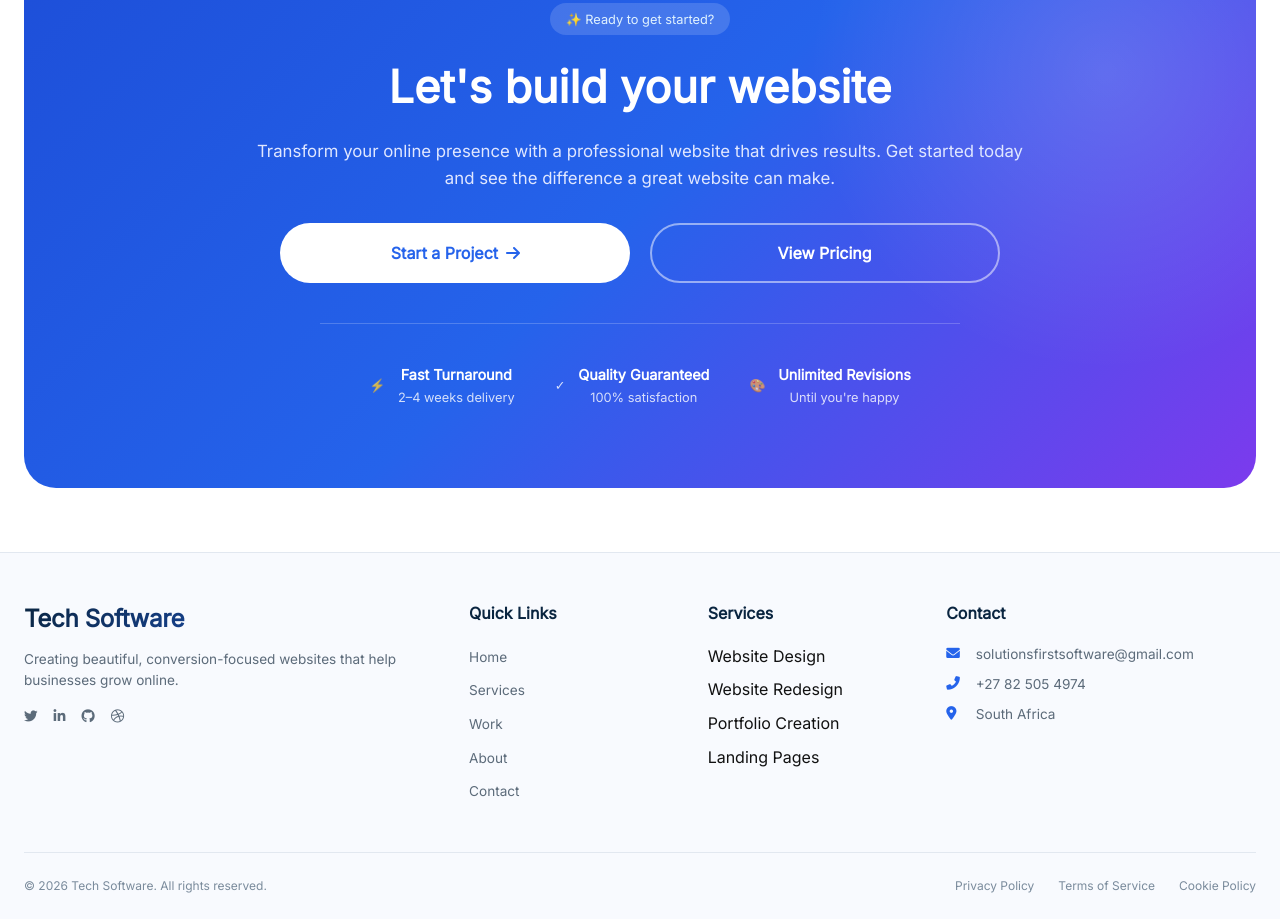
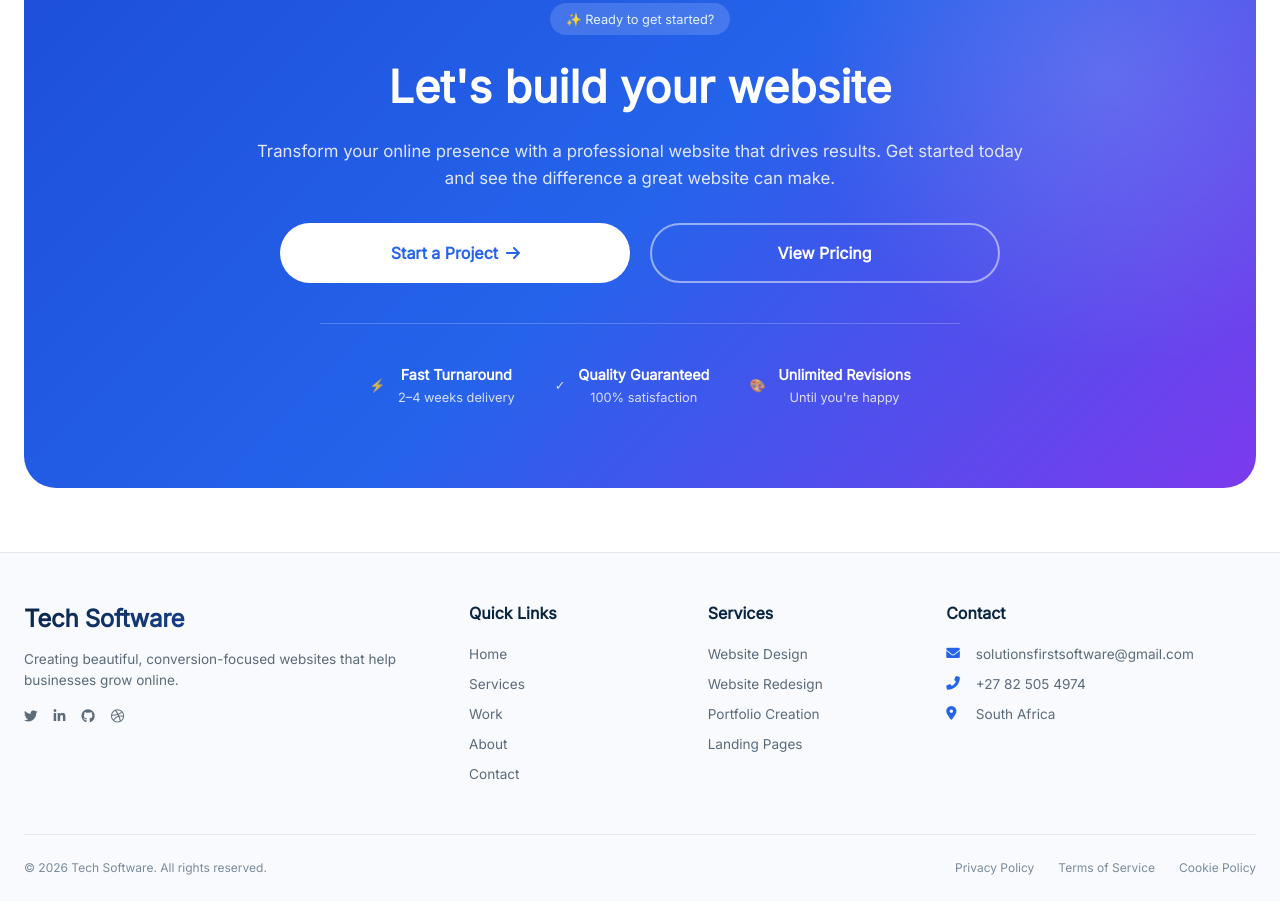
Before and after one commit to mabelnwobi15/Tech-Software, a plain HTML site: page index.html in a window 1280 px wide. Shown: the part 2327-3246 px from the top of the page. Drawn offline with Linux system fonts and the light colour scheme.

Commit message:
Updated changes within feedback

```diff
--- a/index.html
+++ b/index.html
@@ -847,6 +847,13 @@
         .footer-col li { margin-bottom: 0.6rem; }
         .footer-col a { text-decoration: none; color: #5C6B7A; font-size: 0.85rem; transition: color 0.2s; }
         .footer-col a:hover { color: #2563eb; }
+        /* Ensures all footer list items (including Services) share identical font styling */
+        .footer-col li, .footer-col li a, .footer-col p, .footer-contact p {
+            font-size: 0.85rem;
+            font-family: 'Inter', sans-serif;
+            font-weight: 400;
+            line-height: 1.5;
+        }
         .footer-contact p { font-size: 0.85rem; margin-bottom: 0.6rem; color: #5C6B7A; display: flex; align-items: center; gap: 0.6rem; }
         .footer-contact i { width: 20px; color: #2563eb; }
         .footer-bottom {
@@ -861,7 +868,7 @@
             color: #7A8B9C;
         }
         .footer-legal { display: flex; gap: 1.5rem; flex-wrap: wrap; }
-        .footer-legal a { text-decoration: none; color: #7A8B9C; transition: color 0.2s; }
+        .footer-legal a { text-decoration: none; color: #7A8B9C; transition: color 0.2s; font-size: 0.75rem; }
         .footer-legal a:hover { color: #2563eb; }
 
         @media (max-width: 992px) {
@@ -1006,7 +1013,14 @@
         <div class="footer-grid">
             <div class="footer-col footer-brand"><div class="logo" style="font-size: 1.5rem;">Tech Software</div><p>Creating beautiful, conversion-focused websites that help businesses grow online.</p><div class="footer-icon-list"><a href="#"><i class="fab fa-twitter"></i></a><a href="#"><i class="fab fa-linkedin-in"></i></a><a href="#"><i class="fab fa-github"></i></a><a href="#"><i class="fab fa-dribbble"></i></a></div></div>
             <div class="footer-col"><h4>Quick Links</h4><ul><li><a href="index.html">Home</a></li><li><a href="services.html">Services</a></li><li><a href="work.html">Work</a></li><li><a href="aboutus.html">About</a></li><li><a href="contactus.html">Contact</a></li></ul></div>
-            <div class="footer-col"><h4>Services</h4><ul><li>Website Design</li><li>Website Redesign</li><li>Portfolio Creation</li><li>Landing Pages</li></ul></div>
+            <div class="footer-col"><h4>Services</h4>
+                <ul>
+                    <li><a href="#">Website Design</a></li>
+                    <li><a href="#">Website Redesign</a></li>
+                    <li><a href="#">Portfolio Creation</a></li>
+                    <li><a href="#">Landing Pages</a></li>
+                </ul>
+            </div>
             <div class="footer-col footer-contact"><h4>Contact</h4><p><i class="fas fa-envelope"></i>solutionsfirstsoftware@gmail.com</p><p><i class="fas fa-phone-alt"></i>+27 82 505 4974</p><p><i class="fas fa-map-marker-alt"></i>South Africa</p></div>
         </div>
         <div class="footer-bottom"><div>© 2026 Tech Software. All rights reserved.</div><div class="footer-legal"><a href="#">Privacy Policy</a><a href="#">Terms of Service</a><a href="#">Cookie Policy</a></div></div>
```
Also changed, not shown: services.html (line endings or trailing spaces).
